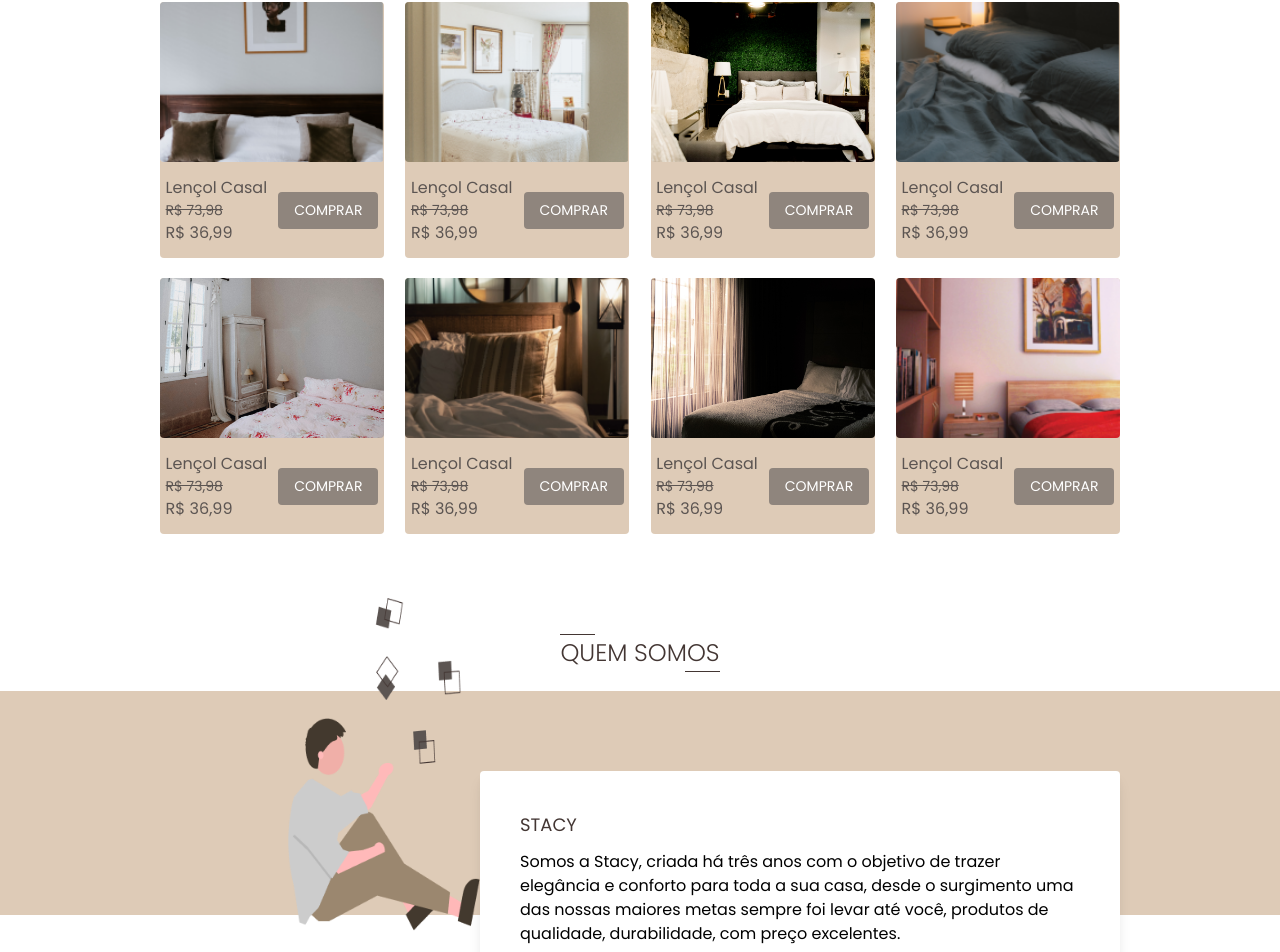
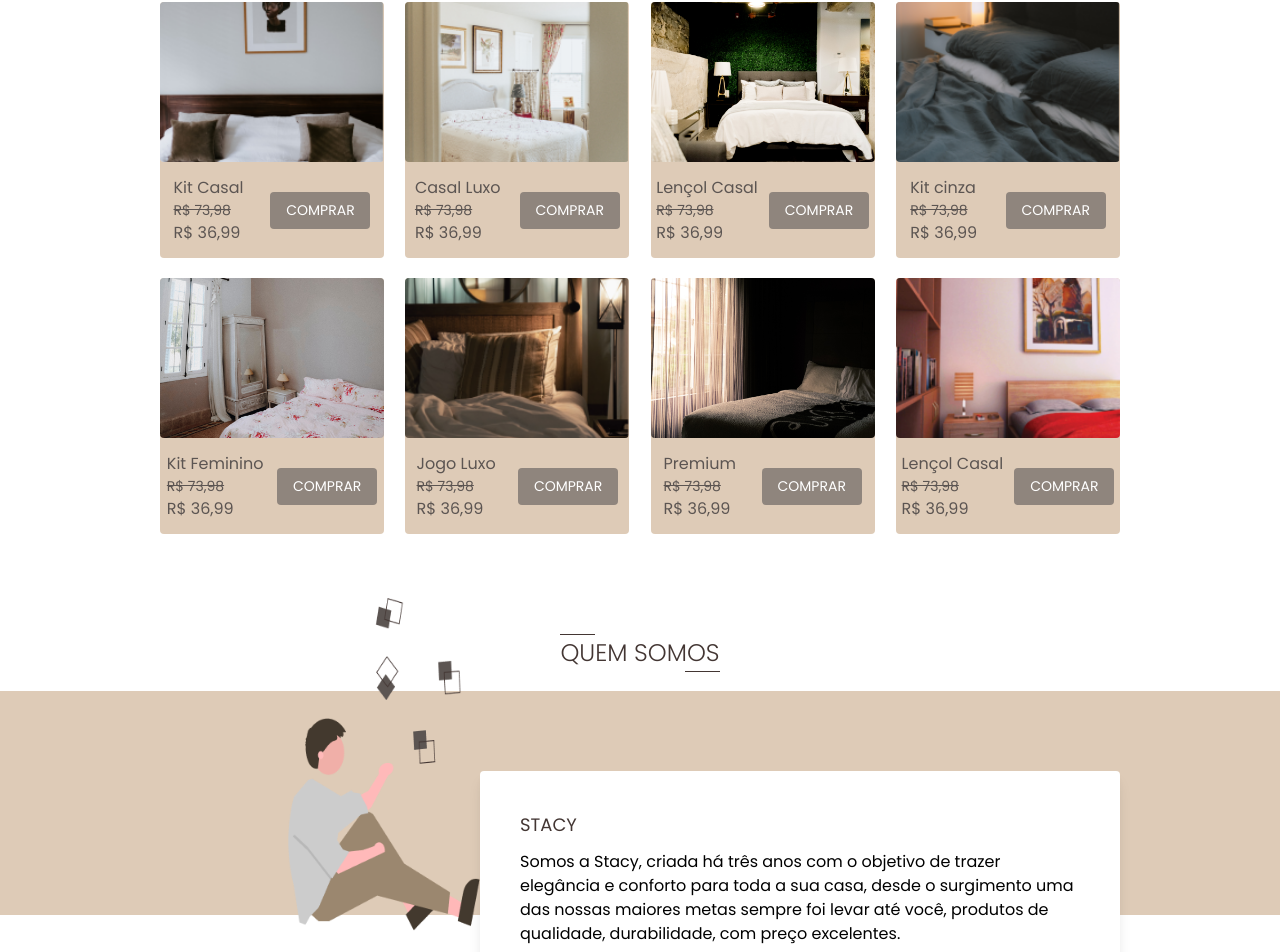
Before and after one commit to Th3mike/projeto-integrador, a Nuxt app: page / in a window 1280 px wide. Shown: the part 727-1679 px from the top of the page. Built offline with nearby package versions, Linux system fonts and the light colour scheme.

Commit message:
Ajustes textos home

```diff
--- a/components/Produtos.vue
+++ b/components/Produtos.vue
@@ -10,7 +10,7 @@
 
           <section class="h-20 flex flex-row items-center justify-around mt-2">
             <div class="flex flex-col text-color-card">
-              <h3 class="text-base">Lençol Casal</h3>
+              <h3 class="text-base">Kit Casal</h3>
               <span class="text-sm"><s>R$ 73,98</s></span>
               <p>R$ 36,99</p>
             </div>
@@ -25,7 +25,7 @@
 
           <section class="h-20 flex flex-row items-center justify-around mt-2">
             <div class="flex flex-col text-color-card">
-              <h3 class="text-base">Lençol Casal</h3>
+              <h3 class="text-base">Casal Luxo</h3>
               <span class="text-sm"><s>R$ 73,98</s></span>
               <p>R$ 36,99</p>
             </div>
@@ -55,7 +55,7 @@
 
           <section class="h-20 flex flex-row items-center justify-around mt-2">
             <div class="flex flex-col text-color-card">
-              <h3 class="text-base">Lençol Casal</h3>
+              <h3 class="text-base">Kit cinza</h3>
               <span class="text-sm"><s>R$ 73,98</s></span>
               <p>R$ 36,99</p>
             </div>
@@ -70,7 +70,7 @@
 
           <section class="h-20 flex flex-row items-center justify-around mt-2">
             <div class="flex flex-col text-color-card">
-              <h3 class="text-base">Lençol Casal</h3>
+              <h3 class="text-base">Kit Feminino</h3>
               <span class="text-sm"><s>R$ 73,98</s></span>
               <p>R$ 36,99</p>
             </div>
@@ -85,7 +85,7 @@
 
           <section class="h-20 flex flex-row items-center justify-around mt-2">
             <div class="flex flex-col text-color-card">
-              <h3 class="text-base">Lençol Casal</h3>
+              <h3 class="text-base">Jogo Luxo</h3>
               <span class="text-sm"><s>R$ 73,98</s></span>
               <p>R$ 36,99</p>
             </div>
@@ -100,7 +100,7 @@
 
           <section class="h-20 flex flex-row items-center justify-around mt-2">
             <div class="flex flex-col text-color-card">
-              <h3 class="text-base">Lençol Casal</h3>
+              <h3 class="text-base">Premium</h3>
               <span class="text-sm"><s>R$ 73,98</s></span>
               <p>R$ 36,99</p>
             </div>
```
